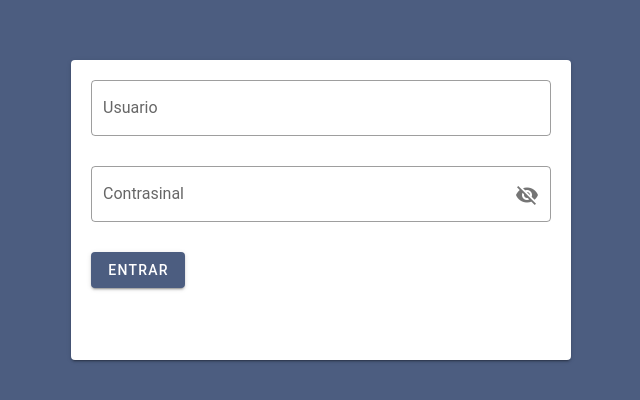
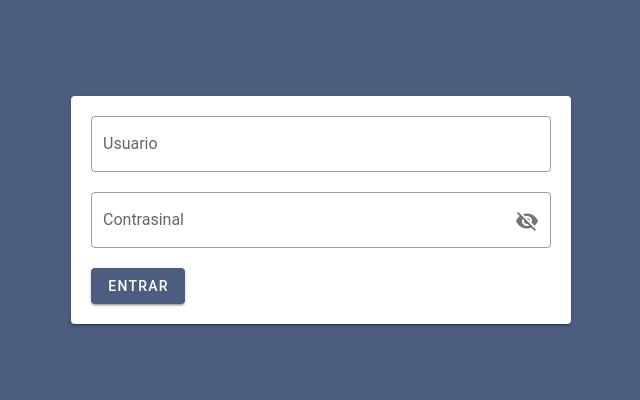
Before and after one commit to Jorginho211/TFM-admin-equip, a Vue app: page /login in a window 1280 px wide. Shown: the part 190-590 px from the top of the page, without its empty margins (319-959 px from the left). Built offline with nearby package versions, Linux system fonts and the light colour scheme; a small style sheet from the web is missing.

Commit message:
Añadido alert de error en caso de usuario o contraseña invalidos

```diff
--- a/src/views/Login.vue
+++ b/src/views/Login.vue
@@ -1,19 +1,21 @@
 <template>
   <v-container fluid fill-height align-center class="bg_container">
-    <v-card width="500" height="300" class="mx-auto pa-5">
+    <v-card width="500" class="mx-auto pa-5">
       <v-layout column>
-        <v-form ref="form">
-        <v-flex>
+        <v-alert v-if="loginError" dense outlined type="error">Usuario ou contrasinal incorrectos</v-alert>
+        <v-form ref="form" @keyup.native.enter="login()">
+          <v-flex mb-5>
             <v-text-field
               v-model="username"
               label="Usuario"
               placeholder="pepe.perez"
               :rules="[v => !!v || '']"
               outlined
+              hide-details
             ></v-text-field>
           </v-flex>
 
-        <v-flex>
+          <v-flex mb-5>
             <v-text-field
               v-model="password"
               label="Contrasinal"
@@ -23,6 +25,7 @@
               outlined
               :rules="[v => !!v || '']"
               @click:append="showPassword = !showPassword"
+              hide-details
             ></v-text-field>
           </v-flex>
 
@@ -43,7 +46,8 @@ export default {
     return {
       username: "",
       password: "",
-      showPassword: false
+      showPassword: false,
+      loginError: false
     };
   },
   created() {
@@ -54,7 +58,7 @@ export default {
   },
   methods: {
     login() {
-      if(!this.$refs.form.validate()){
+      if (!this.$refs.form.validate()) {
         return;
       }
 
@@ -65,14 +69,18 @@ export default {
         }
       })
         .then(response => {
-          if(Unauthorized(this.$router, response.status)) return;
+          if (Unauthorized(this.$router, response.status)) return;
 
           localStorage.setItem("token", response.data.token);
-          HTTP.defaults.headers['Authorization'] = 'Bearer ' + localStorage.getItem("token");
+          HTTP.defaults.headers["Authorization"] =
+            "Bearer " + localStorage.getItem("token");
           this.$router.replace({ name: "main" });
         })
         .catch(error => {
-          console.log(error);
+          if (Unauthorized(this.$router, error.response.status)){
+            this.loginError = true;
+            return;
+          }
         });
     }
   }
```
Lines whose indentation alone changed are shown as unchanged.
